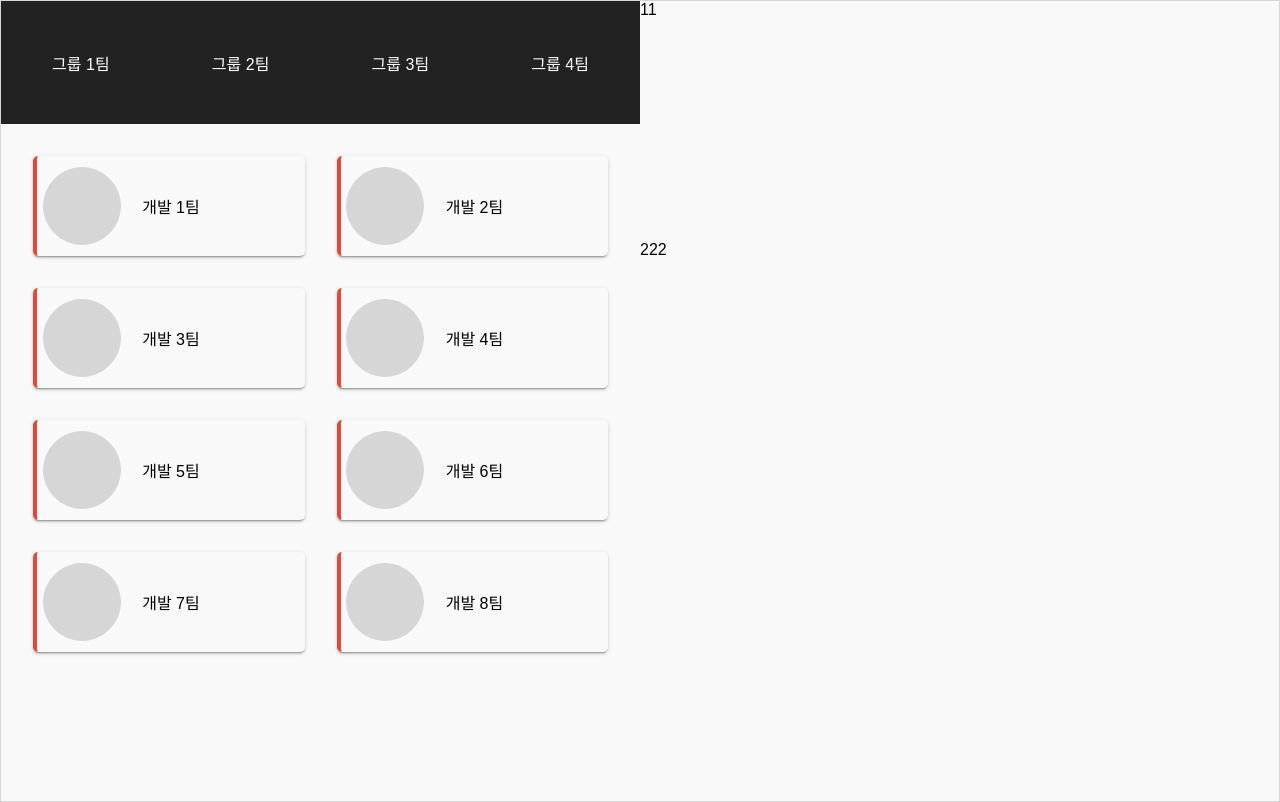
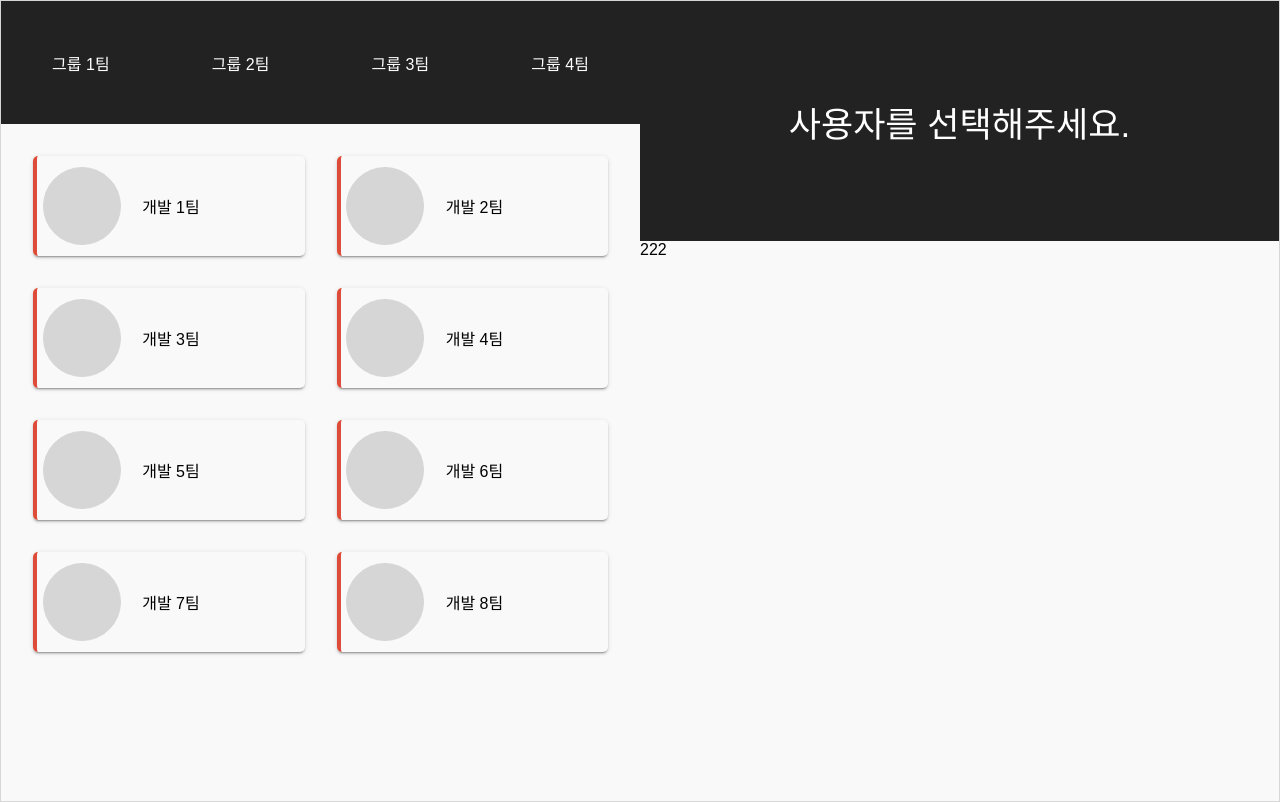
Before and after one commit to junyunga/react-study, a React (Create React App) app: page /user-switch in a window 1280 px wide. Built offline with nearby package versions, Linux system fonts and the light colour scheme.

Commit message:
패스워드 디스플레이추가

```diff
--- a/src/components/user-switch/user-password/index.js
+++ b/src/components/user-switch/user-password/index.js
@@ -4,9 +4,53 @@ import './index.scss';
 
 class UserPassword extends Component {
     render() {
+        const {passwordDDisplay, title} = this.props;
+        console.log(title)
+        const displayState = {
+            _ui: ''
+        };
+        const password = [
+            {
+                id: 0,
+                value: ''
+            },
+            {
+                id: 1,
+                value: ''
+            },
+            {
+                id: 2,
+                value: ''
+            },
+            {
+                id: 3,
+                value: ''
+            }
+        ];
+
+        const passwordContent = password.map((value) => {
+            return (
+                <input type="text" className="password" key={value.id} readOnly/>
+            );
+        });
+
+        if (passwordDDisplay) {
+            displayState._ui = <div className="user-password--main-display">
+                <div className="user-info">
+                    <div>{title}</div>
+                </div>
+                <div className="password-wrapper">
+                    {passwordContent}
+                </div>
+            </div>;
+
+        } else {
+            displayState._ui = <div className="user-password--default-display">사용자를 선택해주세요.</div>;
+        }
+
         return (
             <div className="user-password">
-                11
+                {displayState._ui}
             </div>
         );
     }
--- a/src/components/user-switch/user-password/index.scss
+++ b/src/components/user-switch/user-password/index.scss
@@ -1,4 +1,54 @@
+@import 'core/scss/index.scss';
 
 .user-password {
+  width: 100%;
+  height: 100%;
+  background-color: #222222;
 
+  .user-password--default-display {
+    display: flex;
+    flex-direction: row;
+    flex: 1 0 auto;
+    justify-content: center;
+    align-items: center;
+    height: 100%;
+    color: $default-color;
+    font: {
+      size: 35px;
+    }
+  }
+
+  .user-password--main-display {
+    display: flex;
+    flex-direction: column;
+    flex: 1 0 auto;
+    height: 100%;
+
+    .user-info {
+      flex: 1 0 auto;
+      height: 30%;
+      display: flex;
+      justify-content: center;
+      align-items: center;
+      font-size: 32px;
+      color: $default-color;
+    }
+
+    .password-wrapper {
+      flex: 1 0 auto;
+      height: 70%;
+      display: flex;
+      justify-content: center;
+      align-items: center;
+
+      .password {
+        width: 96px;
+        height: 96px;
+        border: 0;
+        &:not(:first-child) {
+          margin-left: 24px;
+        }
+      }
+    }
+  }
 }
--- a/src/page/user-switch/index.js
+++ b/src/page/user-switch/index.js
@@ -50,7 +50,9 @@ class UserSwitch extends Component {
                 name: '개발 8팀',
                 active: false,
             }
-        ]
+        ],
+        passwordDisplay: false,
+        passwordDDisplayTitle: ''
     };
 
     handleUserCardClick = (id) => {
@@ -72,12 +74,14 @@ class UserSwitch extends Component {
         };
 
         this.setState({
-            userList: changeState
+            userList: changeState,
+            passwordDDisplay: true,
+            passwordDDisplayTitle: changeState[index]['name']
         });
     };
 
     render() {
-        const {userList} = this.state;
+        const {userList, passwordDDisplay, passwordDDisplayTitle} = this.state;
         const {
             handleUserCardClick
         } = this;
@@ -97,7 +101,8 @@ class UserSwitch extends Component {
                         </div>
                         <div className="user-switch-password--wrapper">
                             <div className="user-switch-password-display--wrapper">
-                                <UserPassword/>
+                                <UserPassword passwordDDisplay={passwordDDisplay ? passwordDDisplay : false}
+                                              title={passwordDDisplayTitle}/>
                             </div>
                             <div className="user-switch-password-keypad--wrapper">
                                 <KeyPad/>
--- a/src/page/user-switch/index.scss
+++ b/src/page/user-switch/index.scss
@@ -1,6 +1,7 @@
 @import 'core/scss/index.scss';
 
 .user-switch-wrapper {
+  user-select: none;
   display: flex;
   flex: 1 0 auto;
   flex-direction: column;
```
